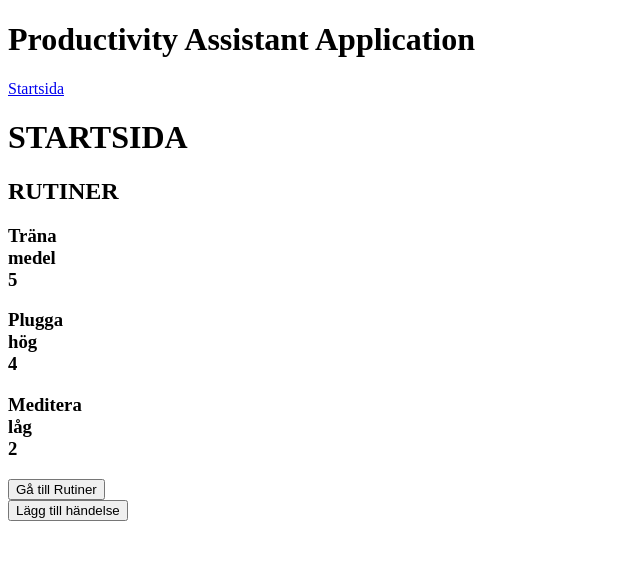
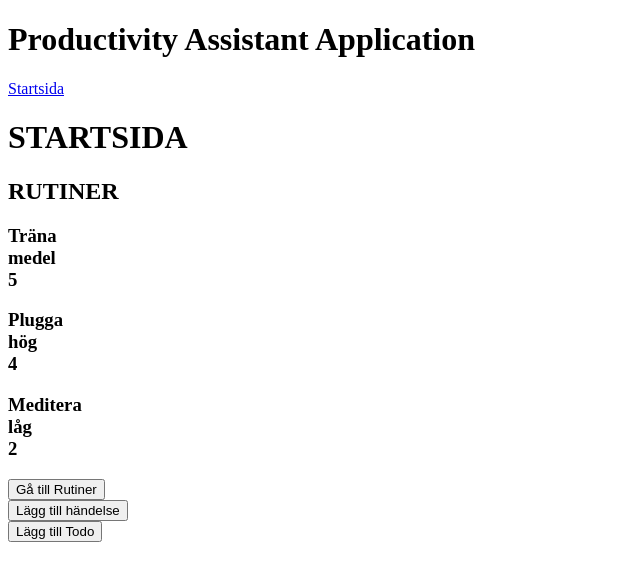
Before and after one commit to yolandaatt/Productivity-App, a React (Vite) app: page / in a window 1280 px wide. Shown: the top 580 px of the page, without its empty margins (0-640 px from the left). Built offline with nearby package versions, Linux system fonts and the light colour scheme.

Commit message:
änring2
öndrat

```diff
--- a/package.json
+++ b/package.json
@@ -17,7 +17,8 @@
     "@fortawesome/react-fontawesome": "^0.2.2",
     "react": "^18.3.1",
     "react-dom": "^18.3.1",
-    "react-router-dom": "^7.0.2"
+    "react-router-dom": "^7.0.2",
+    "uuid": "^11.0.3"
   },
   "devDependencies": {
     "@eslint/js": "^9.15.0",
--- a/src/App.jsx
+++ b/src/App.jsx
@@ -9,6 +9,9 @@ import Navigation from './Componenter/Navigation'
 import Events from "./Components/Events";
 import EventForm from "./Components/EventForm";
 import StartPage from "./Components/StartPage";
+import TodoWrapper from "./Components/TodoWrapper";
+import { v4 as uuidv4 } from 'uuid';
+
 
 function App() {
 
@@ -80,6 +83,8 @@ function App() {
       <Route path = "/s" element = {<StartPage/>} />
         <Route path = "/EventForm" element= {<EventForm addEvent={addEvent} />} />
         <Route path = "/Events" element = {<Events events = {events}/>} />
+        <Route path = "/TodoWrapper" element = {<TodoWrapper/>} />
+
     </Routes>
 
     </>
--- a/src/Startsida.jsx
+++ b/src/Startsida.jsx
@@ -25,6 +25,8 @@ function Startsida({habits}) {
             <button onClick={() => navigation("/habits")}>Gå till Rutiner</button>
             <br></br>
             <button onClick = {() => navigation("/EventForm")}> Lägg till händelse</button>
+            <br></br>
+            <button onClick ={() => navigation ("/TodoWrapper")}>Lägg till Todo </button>
         </div>
 
         </>
```
Also changed, not shown: 1 other file (tests, documents, lock files or other folders).
